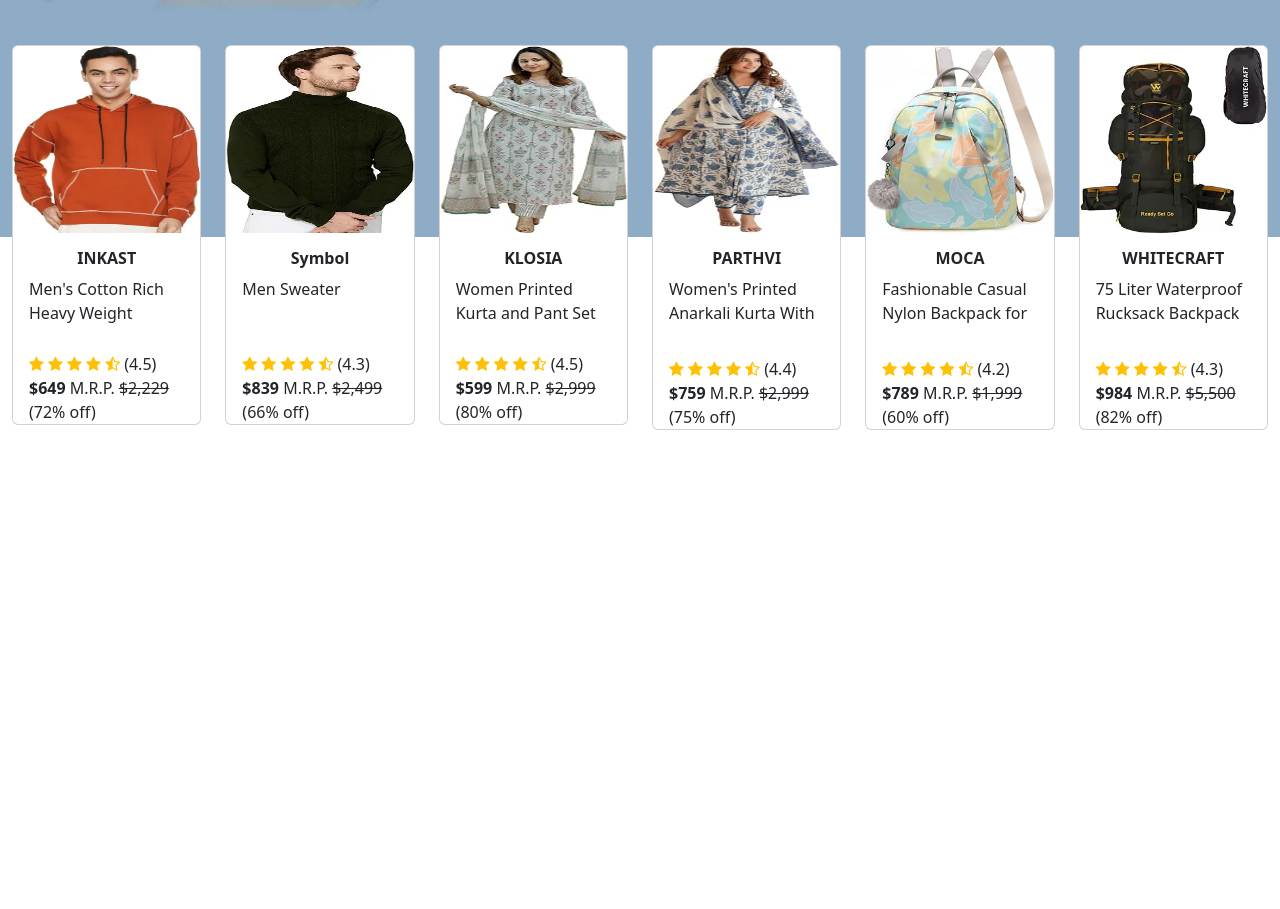
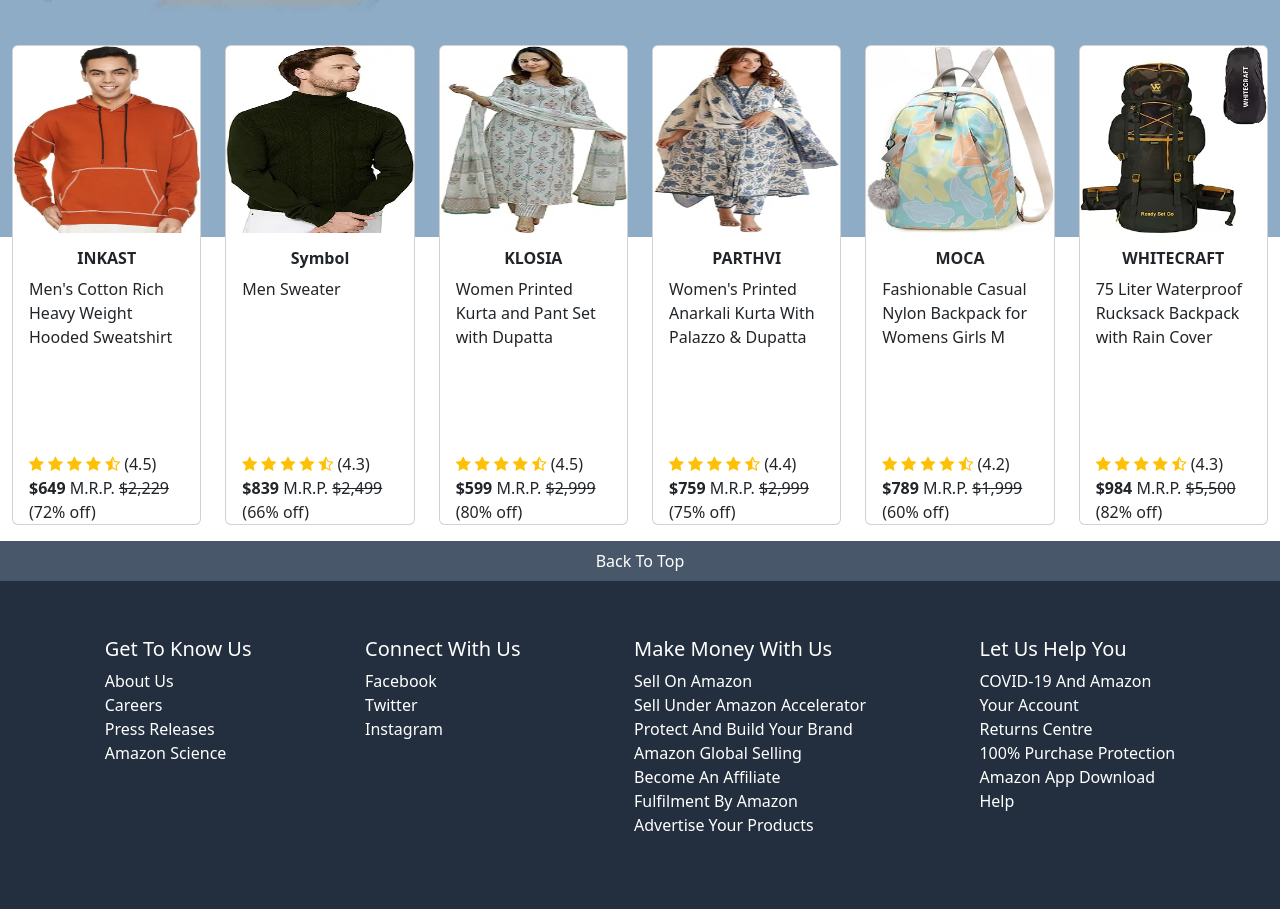
Before and after one commit to GowthamSaiP/amazon-using-bs5, a plain HTML site: page index.html in a window 1280 px wide. Shown: the part 435-1344 px from the top of the page. Before the commit the page ends 881 px from the top, so only its background shows below. Drawn offline with nearby package versions, Linux system fonts and the light colour scheme.

Commit message:
Update index.html
v2

```diff
--- a/index.html
+++ b/index.html
@@ -73,10 +73,17 @@
             padding-left: 0rem;
             padding-right: 0rem;
         }
+        #back{
+        background-color: #485769;
+        }
+        #footer{
+        background-color: #232f3e;
+        }
     </style>
 </head>
 <body class="container-fluid">
     <!--Body start-->
+    <a name="top"></a>
     <div id="top" class="row pt-3 pb-2 px-2 m-0 text-white">
         <div class="col-lg-3 col-md-6 d-flex column-gap-3">
             <img src="images/logo-without-bg.png" class="img-fluid align-self-center p-1" alt="logo" width="105px" id="logo">
@@ -207,7 +214,7 @@
     </div>
     <div class="row mx-0" style="margin-top: -15%;">
         <div class="col-lg-2 col-sm-6 col-6 pb-3">
-            <div class="card position-relative" style="width: 100%; height: 380px;">
+            <div class="card position-relative" style="width: 100%; height: 480px;">
                 <img class="card-img-top" src="images/pr-1.png" alt="Card image" style="width:100%; aspect-ratio: 1/1;">
                 <div class="card-body">
                     <h6 class="card-title text-center h6 fw-bold">INKAST</h6>
@@ -226,7 +233,7 @@
             </div>
         </div>
         <div class="col-lg-2 col-sm-6 col-6 pb-3">
-            <div class="card position-relative" style="width: 100%;  height: 380px;">
+            <div class="card position-relative" style="width: 100%;  height: 480px;">
                 <img class="card-img-top" src="images/pr-2.png" alt="Card image" style="width:100%; aspect-ratio: 1/1;">
                 <div class="card-body">
                     <h6 class="card-title text-center h6 fw-bold">Symbol</h6>
@@ -245,7 +252,7 @@
             </div>
         </div>
         <div class="col-lg-2 col-sm-6 col-6 pb-3">
-            <div class="card position-relative" style="width: 100%;  height: 380px;">
+            <div class="card position-relative" style="width: 100%;  height: 480px;">
                 <img class="card-img-top" src="images/pr-3.png" alt="Card image" style="width:100%; aspect-ratio: 1/1;">
                 <div class="card-body">
                     <h6 class="card-title text-center h6 fw-bold">KLOSIA</h6>
@@ -264,7 +271,7 @@
             </div>
         </div>
         <div class="col-lg-2 col-sm-6 col-6 pb-3">
-            <div class="card h-100 position-relative" style="width: 100%; height: 380px;">
+            <div class="card h-100 position-relative" style="width: 100%; height: 480px;">
                 <img class="card-img-top" src="images/pr-4.png" alt="Card image" style="width:100%; aspect-ratio: 1/1;">
                 <div class="card-body">
                     <h6 class="card-title text-center h6 fw-bold">PARTHVI</h6>
@@ -283,7 +290,7 @@
             </div>
         </div>
         <div class="col-lg-2 col-sm-6 col-6 pb-3">
-            <div class="card h-100 position-relative" style="width: 100%; height: 380px;">
+            <div class="card h-100 position-relative" style="width: 100%; height: 480px;">
                 <img class="card-img-top" src="images/pr-5.png" alt="Card image" style="width:100%; aspect-ratio: 1/1;">
                 <div class="card-body">
                     <h6 class="card-title text-center h6 fw-bold">MOCA</h6>
@@ -302,7 +309,7 @@
             </div>
         </div>
         <div class="col-lg-2 col-sm-6 col-6 pb-3">
-            <div class="card h-100 position-relative" style="width: 100%; height: 380px;">
+            <div class="card h-100 position-relative" style="width: 100%; height: 480px;">
                 <img class="card-img-top" src="images/pr-6.png" alt="Card image" style="width:100%; aspect-ratio: 1/1;">
                 <div class="card-body">
                     <h6 class="card-title text-center h6 fw-bold">WHITECRAFT</h6>
@@ -321,5 +328,48 @@
             </div>
         </div>
     </div>
+    <div  class="py-2 d-block text-center" id="back"><a href="#top" class="text-white text-decoration-none">Back To Top<a></div>
+     <div class="flex-wrap d-sm-flex d-md-flex p-5 justify-content-around py-5 text-white w-100" id="footer">
+        <div class="p-2">
+            <ul class="list-unstyled">
+                <li class="h5">Get To Know Us</li>
+                <li >About Us</li>
+                <li>Careers</li>
+                <li>Press Releases</li>
+                <li>Amazon Science</li>
+            </ul>
+        </div>
+        <div class="p-2">
+            <ul class="list-unstyled">
+                <li class="h5">Connect With Us</li>
+                <li>Facebook</li>
+                <li>Twitter</li>
+                <li>Instagram</li>
+            </ul>
+        </div>
+        <div class="p-2">
+            <ul class="list-unstyled">
+                <li class="h5">Make Money With Us</li>
+                <li>Sell On Amazon</li>
+                <li>Sell Under Amazon Accelerator</li>
+                <li>Protect And Build Your Brand</li>
+                <li>Amazon Global Selling</li>
+                <li>Become An Affiliate</li>
+                <li>Fulfilment By Amazon</li>
+                <li>Advertise Your Products</li>
+            </ul>
+        </div>
+        <div class="p-2 ">
+            <ul class="list-unstyled">
+                <li class="h5">Let Us Help You</li>
+                <li>COVID-19 And Amazon</li>
+                <li>Your Account</li>
+                <li>Returns Centre</li>
+                <li>100% Purchase Protection</li>
+                <li>Amazon App Download</li>
+                <li>Help</li>
+            </ul>
+        </div>
+     </div>
 </body>
 </html>
```
